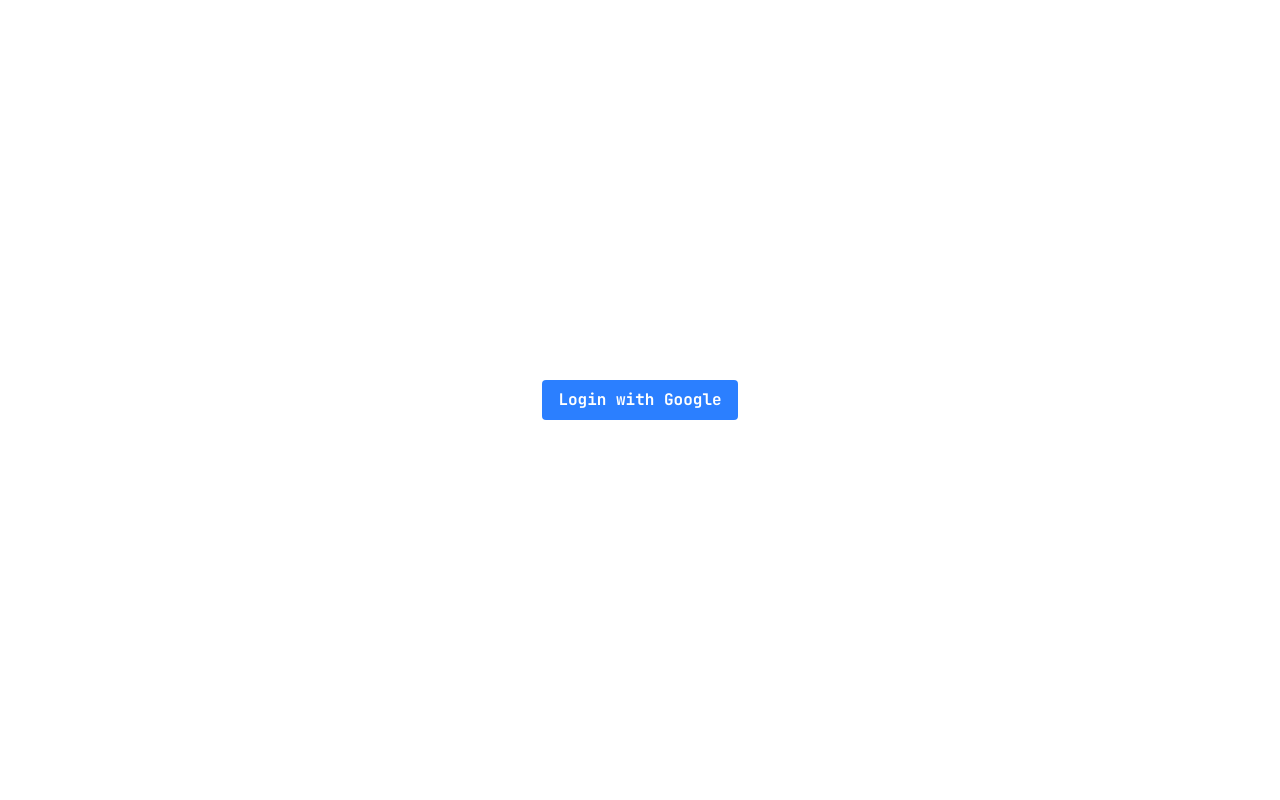
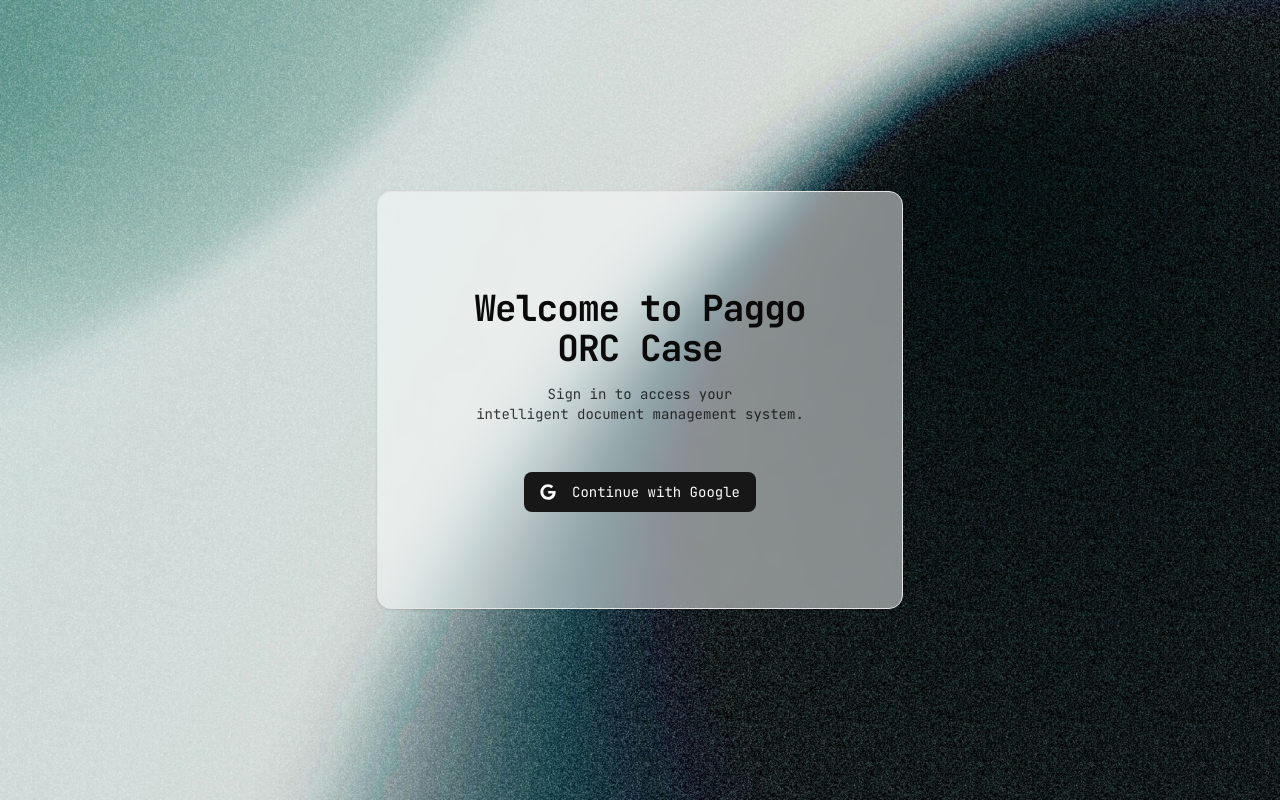
Before and after one commit to vitto-wu/paggo-orc, a Next.js app in the folder frontend/: page / in a window 1280 px wide. Built offline with nearby package versions, Linux system fonts and the light colour scheme.

Commit message:
feat(frontend): add background image and update login form design

```diff
--- a/frontend/src/app/page.tsx
+++ b/frontend/src/app/page.tsx
@@ -1,21 +1,57 @@
 import { signIn } from '@/auth'
+import { Button } from '@/components/ui/button'
+import Image from 'next/image'
+import background from '@/assets/background.jpg'
 
 export default function Home() {
 	return (
-		<div className="flex h-screen w-full items-center justify-center">
+		<div className="relative flex h-screen w-full items-center justify-center overflow-hidden">
+			<Image
+				src={background}
+				alt="Background"
+				fill
+				className="object-cover"
+				priority
+			/>
+			<div className="bg-background/50 relative z-10 flex flex-col items-center gap-12 rounded-xl border p-24 shadow-sm backdrop-blur-sm">
+				<div className="flex flex-col items-center gap-4 text-center">
+					<h1 className="text-4xl font-bold tracking-tight">
+						Welcome to Paggo <br />
+						ORC Case
+					</h1>
+					<p className="text-foreground/80 text-sm font-medium">
+						Sign in to access your <br />
+						intelligent document management system.
+					</p>
+				</div>
+
 				<form
 					action={async () => {
 						'use server'
 						await signIn('google', { redirectTo: '/dashboard' })
 					}}
+					className="grid w-full place-content-center"
 				>
-				<button
-					type="submit"
-					className="rounded bg-blue-500 px-4 py-2 font-bold text-white hover:bg-blue-700"
+					<Button className="cursor-pointer" type="submit" size="lg">
+						<svg
+							className="mr-2 h-4 w-4"
+							aria-hidden="true"
+							focusable="false"
+							data-prefix="fab"
+							data-icon="google"
+							role="img"
+							xmlns="http://www.w3.org/2000/svg"
+							viewBox="0 0 488 512"
 						>
-					Login with Google
-				</button>
+							<path
+								fill="currentColor"
+								d="M488 261.8C488 403.3 391.1 504 248 504 110.8 504 0 393.2 0 256S110.8 8 248 8c66.8 0 123 24.5 166.3 64.9l-67.5 64.9C258.5 52.6 94.3 116.6 94.3 256c0 86.5 69.1 156.6 153.7 156.6 98.2 0 135-70.4 140.8-106.9H248v-85.3h236.1c2.3 12.7 3.9 24.9 3.9 41.4z"
+							></path>
+						</svg>
+						Continue with Google
+					</Button>
 				</form>
+			</div>
 		</div>
 	)
 }
```
Also changed, not shown: frontend/src/assets/background.jpg (added), 1 other file (tests, documents, lock files or other folders). Lines whose indentation alone changed are shown as unchanged.
